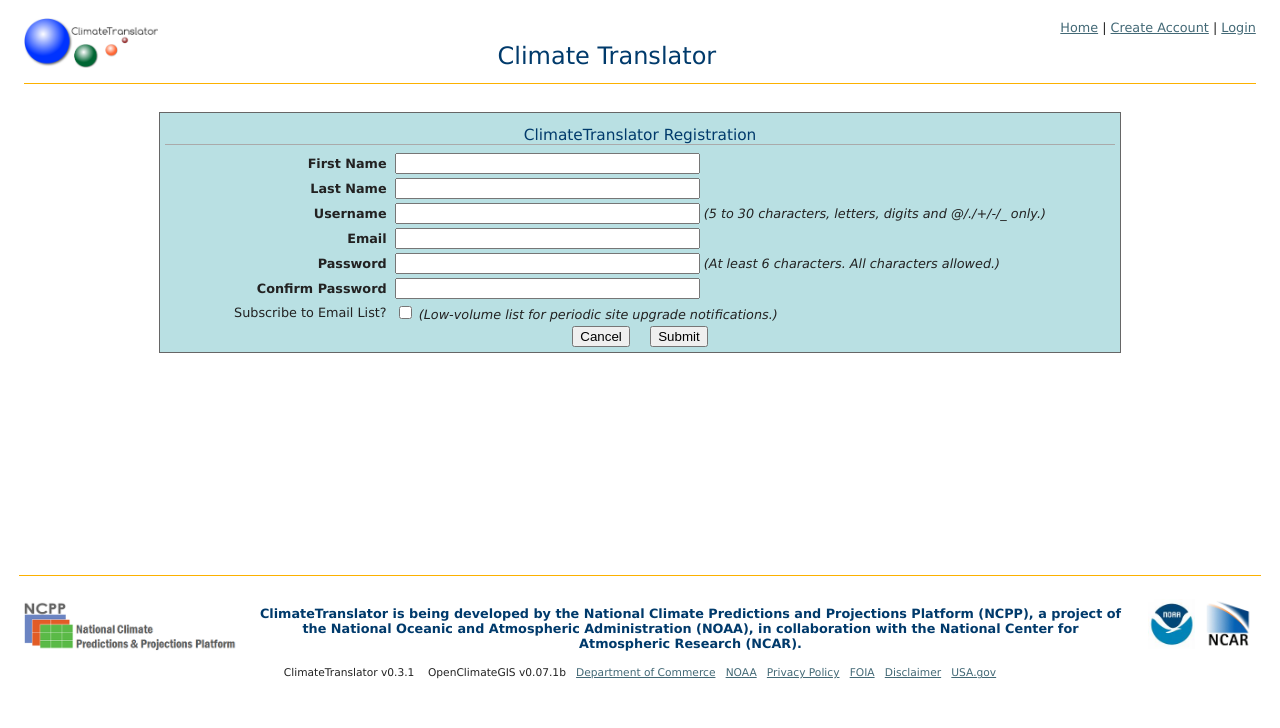
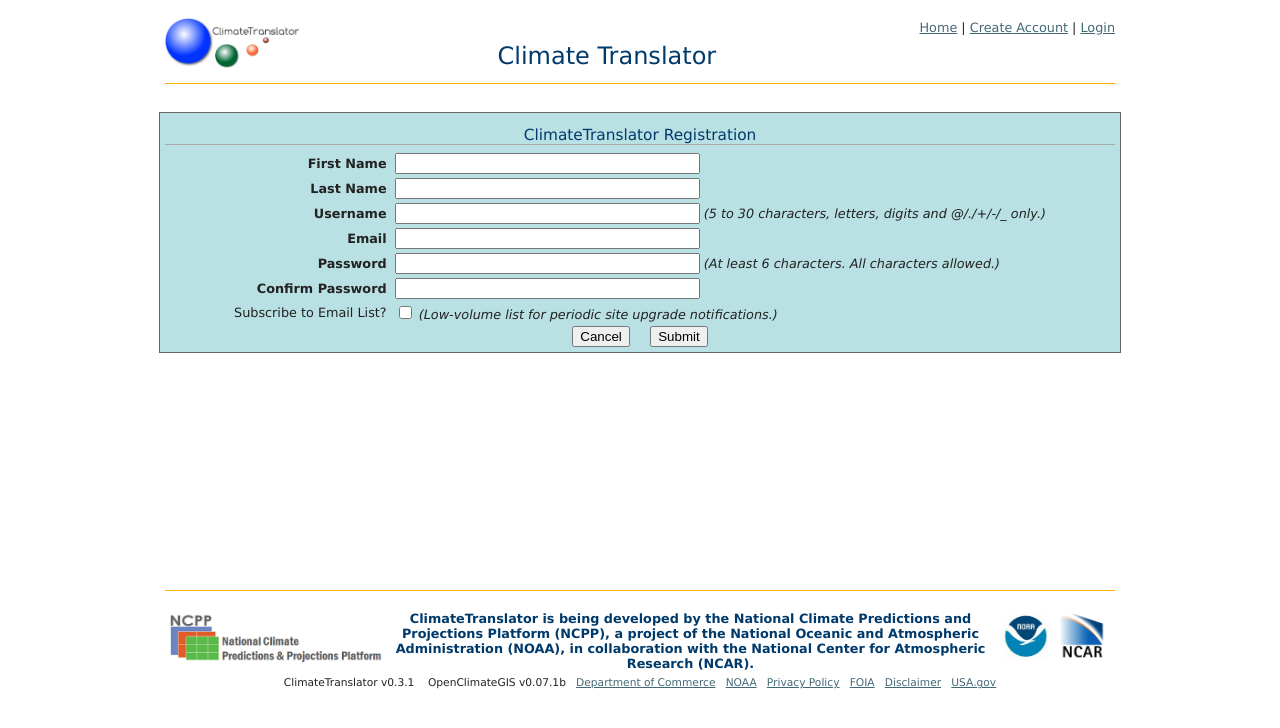
Before and after one commit to NCPP/ClimateTranslator, a Django app: page /ncpp/user/add/ in a window 1280 px wide. Shown: the top 728 px of the page. Run offline with Django 3.2, Linux system fonts and the light colour scheme; parts of the project's set-up code (start-up, migrations or seed data) failed here and were passed over.

Commit message:
More changes.

```diff
--- a/ncpp/templates/ncpp/common/footer.html
+++ b/ncpp/templates/ncpp/common/footer.html
@@ -1,6 +1,5 @@
-<p/>
+<div class="footer">
 
-<div>
 	<hr />
 
 	<table>
@@ -9,7 +8,7 @@
 				<img src="{{ STATIC_URL }}ncpp/img/logo_ncpp.bmp" height="50px" alt="NCPP logo"/>
 			</td>
 			<td>
-				<div style="text-align:center; padding:10px">
+				<div style="text-align:center; padding:0px">
 					<h4>
 						ClimateTranslator is being developed by the National Climate Predictions and Projections Platform (NCPP),
 						a project of the National Oceanic and Atmospheric Administration (NOAA),
--- a/ncpp/templates/ncpp/common/header.html
+++ b/ncpp/templates/ncpp/common/header.html
@@ -1,4 +1,4 @@
-<div style="text-align:center; padding:5px">
+<div class="header">
 
 
 	<div style="float:right">
--- a/ncpp/templates/ncpp/common/job_detail.html
+++ b/ncpp/templates/ncpp/common/job_detail.html
@@ -42,7 +42,7 @@
 		</td></tr>
 		<tr><th nowrap="nowrap">Submission Date :</th><td>{{ job.submissionDateTime }}</td></tr>
 		<tr><th nowrap="nowrap">Last Update Date :</th><td>{{ job.updateDateTime }}</td></tr>
-		<tr><th nowrap="nowrap">Error:</th><td>{{ job.error }}</td></tr>
+		<tr><th nowrap="nowrap">Error:</th><td><span class="highlight">{{ job.error }}</span></td></tr>
 
 	</table>
 	<p/>
--- a/ncpp/templates/ncpp/common/ncpp_css.html
+++ b/ncpp/templates/ncpp/common/ncpp_css.html
@@ -1,4 +1,22 @@
 <style type="text/css">
+
+	.header {
+		text-align: center;
+		padding: 5px;
+		width: 950px;
+		float: center;
+	    display: block;
+	    margin: 10 auto;
+	}
+
+	.footer {
+		text-align: center;
+		padding: 5px;
+		width: 950px;
+		float: center;
+	    display: block;
+	    margin: 10 auto;
+	}
 
 	.main {
 		min-height: 450px;
```
